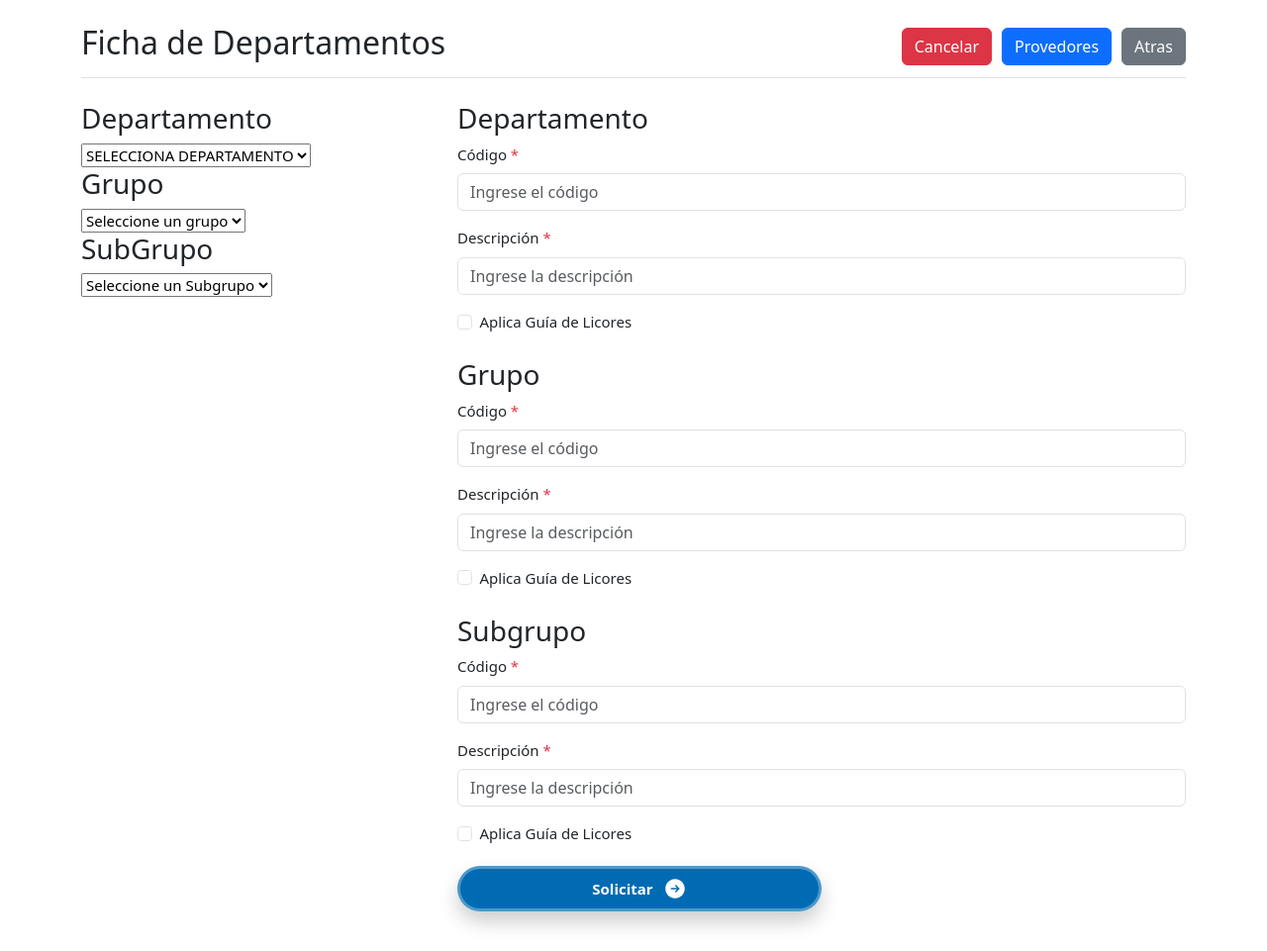
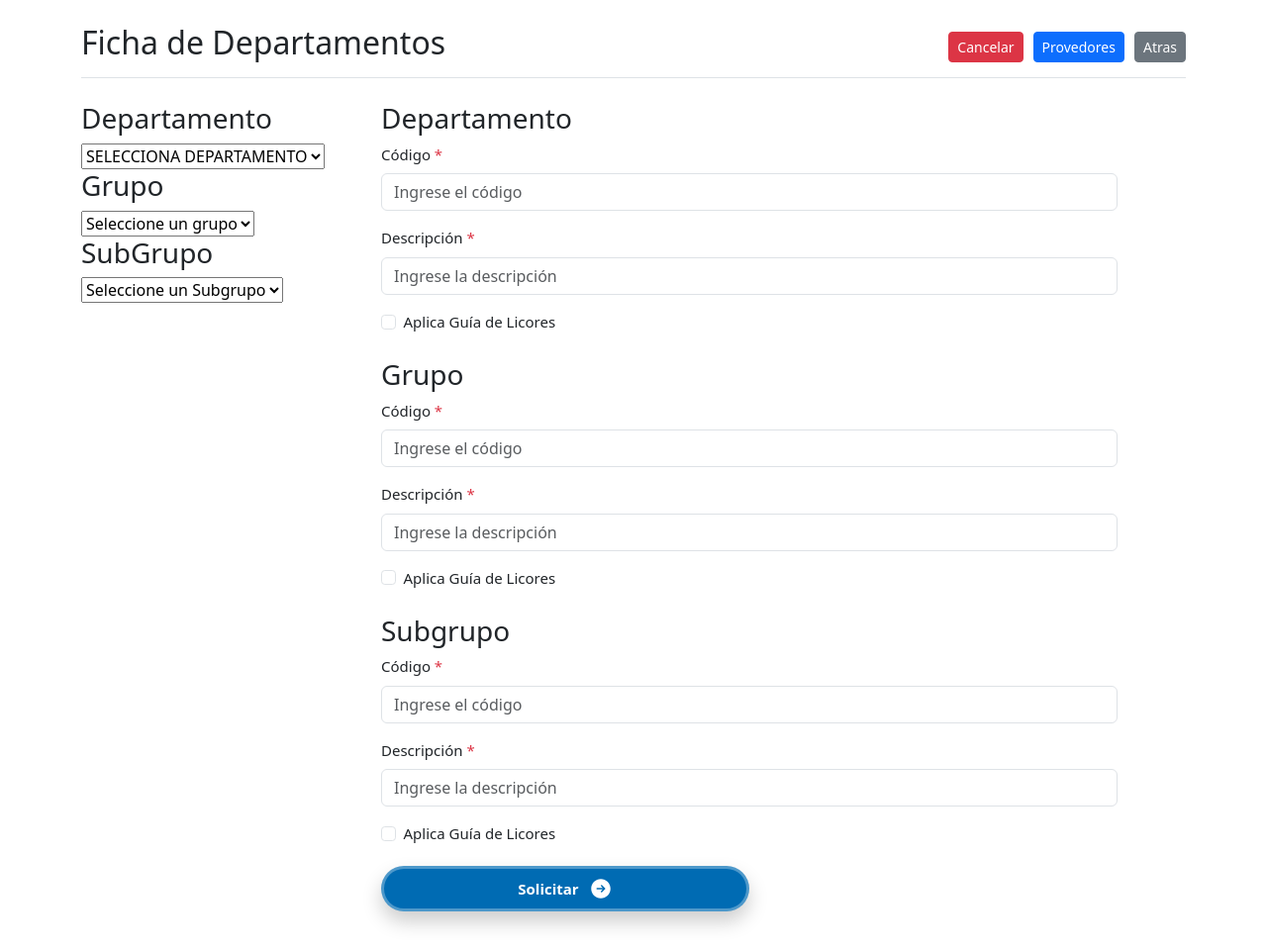
Before and after one commit to Develops10/Proyecto-Codificacion, a Flask app: page /code/ in a window 1280 px wide. Shown: the whole page at 99% size. Run offline with Flask 3, Linux system fonts and the light colour scheme; data that the repository does not hold is empty; some libraries are stand-ins or nearby versions.

Commit message:
fix: Frontend

```diff
--- a/apps/static/js/formulario.js
+++ b/apps/static/js/formulario.js
@@ -102,7 +102,7 @@ $.ajax({
             showCancelButton: true,
             html: `
                     <!-- Subtítulo -->
-            <p style="font-size: 16px; color: gray; margin: 0; text-align: center;">
+            <p class="mb-1" style="font-size: 16px; color: gray; margin: 0; text-align: center;">
                 Trabajando bajo el proveedor: <strong>${localStorage.getItem('codigoProveedor')}
             </p>
 
@@ -110,21 +110,21 @@ $.ajax({
                     <!-- Primera sección -->
                     <div style="width: 48%;">
                         <label for="codigo_tio">Código Tío</label>
-                        <input type="text" id="codigo_tio" disabled class="swal2-input" placeholder="Código Tío" required>
+                        <input type="text" id="codigo_tio" disabled class="swal2-input mb-2" placeholder="Código Tío" required>
 
                         <label for="descripcion">Descripción</label>
-                        <input type="text" id="descripcion" class="swal2-input" placeholder="Descripción" required>
+                        <input type="text" id="descripcion" class="swal2-input mb-2" placeholder="Descripción" required>
 
                         <label for="modelo">Modelo</label>
-                        <input type="text" id="modelo" class="swal2-input" placeholder="Modelo" required>
+                        <input type="text" id="modelo" class="swal2-input mb-2" placeholder="Modelo" required>
 
                         <label for="modelo">Marca Descriptiva</label>
-                        <input type="text" id="marca" class="swal2-input" placeholder="Modelo" required>
+                        <input type="text" id="marca" class="swal2-input mb-2" placeholder="Modelo" required>
 
                         <label for="descripcion_corta">Descripción Corta</label>
-                        <input type="text" id="descripcion_corta" class="swal2-input" placeholder="Descripción Corta" required>
+                        <input type="text" id="descripcion_corta" class="swal2-input mb-2" placeholder="Descripción Corta" required>
 
-                        <label for="moneda" style="margin-top: 25px;">Moneda</label>
+                        <label for="moneda" class="mb-2">Moneda</label>
                         <select id="moneda" class="swal2-input" required>
                             <option value="">Seleccione una opción</option>
                             <option value="USD">USD</option>
@@ -136,20 +136,20 @@ $.ajax({
                     <!-- Segunda sección -->
                     <div style="width: 48%;">
                         <label for="codigo_maestro">Codigo Tío</label>
-                        <input type="text" id="codigo_tio2" disabled class="swal2-input" placeholder="Código Tío" required>
+                        <input type="text" id="codigo_tio2" disabled class="swal2-input mb-2" placeholder="Código Tío" required>
 
                         <label for="codigo_maestro">Código Maestro</label>
-                        <input type="text" id="codigo_maestro" disabled class="swal2-input" placeholder="Código Maestro" required>
+                        <input type="text" id="codigo_maestro" disabled class="swal2-input mb-2" placeholder="Código Maestro" required>
 
                         <label for="descripcion2">Descripción</label>
-                        <input disabled value="CODIGO MAESTRO" type="text" id="descripcion2" class="swal2-input" placeholder="Descripción" required>
+                        <input disabled value="CODIGO MAESTRO" type="text" id="descripcion2 mb-2" class="swal2-input" placeholder="Descripción" required>
 
-                        <label for="provedorcod">Proveedor</label><button class="btn btn-primary" id="btn-modal-provedores" style="margin-left: 25px;">Verificar proveedor</button>
-                        <input disabled  type="text" id="provedorcod" class="swal2-input" placeholder="Descripción" required>
+                        <label for="provedorcod" class="mb-2">Proveedor</label><button class="btn btn-primary" id="btn-modal-provedores" style="margin-left: 25px;">Verificar proveedor</button>
+                        <input disabled  type="text" id="provedorcod" class="swal2-input mb-2" placeholder="Descripción" required>
 
 
                         <label for="codigo_alterno2">Código Alterno</label>
-                        <input disabled type="text" id="codigo_alterno2" class="swal2-input" placeholder="Código Alterno" required>
+                        <input disabled type="text" id="codigo_alterno2" class="swal2-input mb-2" placeholder="Código Alterno" required>
 
                         <label for="descripcionAlterana">Descripción Alterna</label>
                         <input  value = "CODIGO ALTERNO" disabled type="text" id="descripcionAlterana" class="swal2-input" placeholder="Descripción" required>
--- a/apps/static/styles/formulario.css
+++ b/apps/static/styles/formulario.css
@@ -17,6 +17,11 @@ body{
 
     .input {
         font-size: 10px !important;
+    }
+
+    .swal2-input {
+        height: 2rem !important;
+        font-size: 1rem !important;
     }
 }
 
--- a/apps/templates/formulario.html
+++ b/apps/templates/formulario.html
@@ -14,18 +14,15 @@
 <body>
     <div class="container mt-4">
         <div class="d-flex justify-content-between align-items-center border-bottom pb-2 mb-4">
-            <h2>Ficha de Departamentos</h2>
+            <h2 class="title">Ficha de Departamentos</h2>
             <div class="button-group">
-                <button class="btn btn-danger">Cancelar</button>
-                <button class="btn btn-primary" id="btn-proveedor">Provedores</button>
-                <a href="/"><button class="btn btn-secondary">Atras</button></a>
-
-
-
+                <button class="btn btn-danger btn-sm">Cancelar</button>
+                <button class="btn btn-primary btn-sm" id="btn-proveedor">Provedores</button>
+                <a href="/"><button class="btn btn-secondary btn-sm">Atras</button></a>
             </div>
         </div>
-        <div class="row row-no-wrap">
-            <div class="col-md-4">
+        <div class="d-flex px-0">
+            <div class="col-md-3 me-4">
                     <h3>Departamento</h3>
                     <select name="departamento" id="departamentoSelect"  >
                         <option value="" disabled selected>SELECCIONA DEPARTAMENTO</option>
@@ -52,7 +49,7 @@
                         <h4> {{ini_tio}}  </h4>
             </div>
 
-            <div class="col-md-8 col-12 ">
+            <div class="col-md-8">
                 <div class="mb-4">
                     <h3>Departamento</h3>
                     <form action="" method="post" id="mainForm">
@@ -60,7 +57,7 @@
 
                         <div class="mb-3">
                             <label for="codigo-departamento" class="form-label">Código <span class="text-danger">*</span></label>
-                            <input type="text" class="form-control" id="codigo-departamento" placeholder="Ingrese el código" name="c_departamento">
+                            <input type="text" class="form-control input" id="codigo-departamento" placeholder="Ingrese el código" name="c_departamento">
                         </div>
                         <div class="mb-3">
                             <label for="descripcion-departamento" class="form-label">Descripción <span class="text-danger">*</span></label>
```
